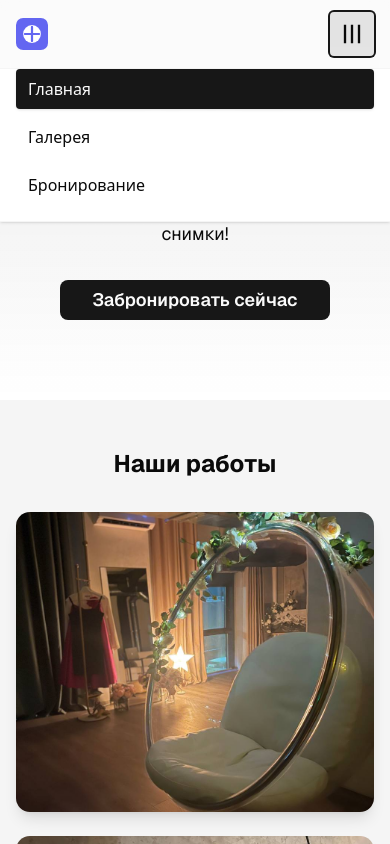
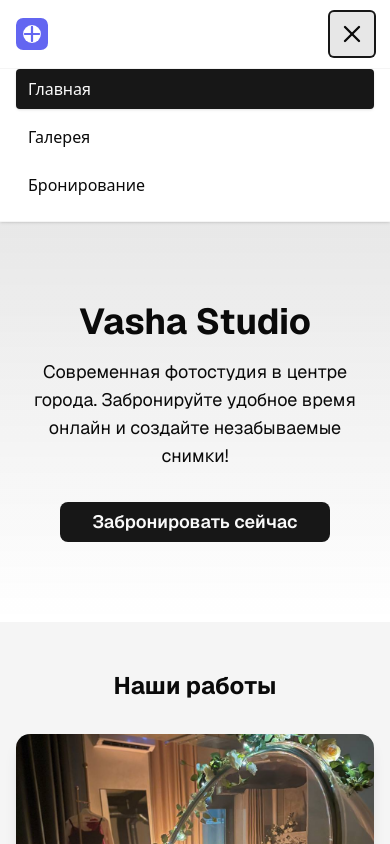
Before and after one commit to k05m0navt/vasha-studio-web-app, a Next.js app: page / in a window 390 px wide. Both pictures are taken after a click on the button "Открыть меню". Shown: the top 844 px of the page. Built offline with nearby package versions, Linux system fonts and the light colour scheme.

Commit message:
feat(navbar): add sticky behavior and mobile close icon

```diff
--- a/src/components/Navbar.tsx
+++ b/src/components/Navbar.tsx
@@ -14,19 +14,31 @@ export default function Navbar() {
   const pathname = usePathname();
   const [open, setOpen] = useState(false);
   return (
-    <nav className="w-full bg-background/80 backdrop-blur border-b border-muted fixed top-0 left-0 z-50 shadow-sm">
+    <nav className="w-full bg-background/80 backdrop-blur border-b border-muted sticky top-0 z-50 shadow-sm">
       <div className="max-w-6xl mx-auto flex items-center justify-between px-4 py-3">
         <Link href="/" className="flex items-center gap-2 text-xl font-bold tracking-tight text-primary">
           <Image src="/logo.svg" alt="Vasha Studio Logo" width={32} height={32} className="rounded" priority />
           <span className="hidden sm:inline">Vasha Studio</span>
         </Link>
-        <button
-          className={`sm:hidden ml-2 p-2 rounded transition-colors focus:outline-none focus:ring-2 focus:ring-primary ${open ? 'bg-primary/10' : ''}`}
-          aria-label="Открыть меню"
-          onClick={() => setOpen((v) => !v)}
-        >
-          <svg width="28" height="28" fill="none" stroke="currentColor" strokeWidth="2" viewBox="0 0 24 24" className={`transition-transform duration-300 ${open ? 'rotate-90' : ''}`}><path d="M4 6h16M4 12h16M4 18h16"/></svg>
-        </button>
+        <div className="flex sm:hidden items-center gap-2">
+          {open ? (
+            <button
+              className="p-2 rounded transition-colors focus:outline-none focus:ring-2 focus:ring-primary bg-primary/10"
+              aria-label="Закрыть меню"
+              onClick={() => setOpen(false)}
+            >
+              <svg width="28" height="28" viewBox="0 0 24 24" fill="none" stroke="currentColor" strokeWidth="2" strokeLinecap="round" strokeLinejoin="round"><line x1="18" y1="6" x2="6" y2="18"/><line x1="6" y1="6" x2="18" y2="18"/></svg>
+            </button>
+          ) : (
+            <button
+              className="p-2 rounded transition-colors focus:outline-none focus:ring-2 focus:ring-primary"
+              aria-label="Открыть меню"
+              onClick={() => setOpen(true)}
+            >
+              <svg width="28" height="28" fill="none" stroke="currentColor" strokeWidth="2" viewBox="0 0 24 24" className="transition-transform duration-300"><path d="M4 6h16M4 12h16M4 18h16"/></svg>
+            </button>
+          )}
+        </div>
         <ul className="hidden sm:flex gap-6 items-center">
           {navLinks.map((link) => (
             <li key={link.href}>
```
